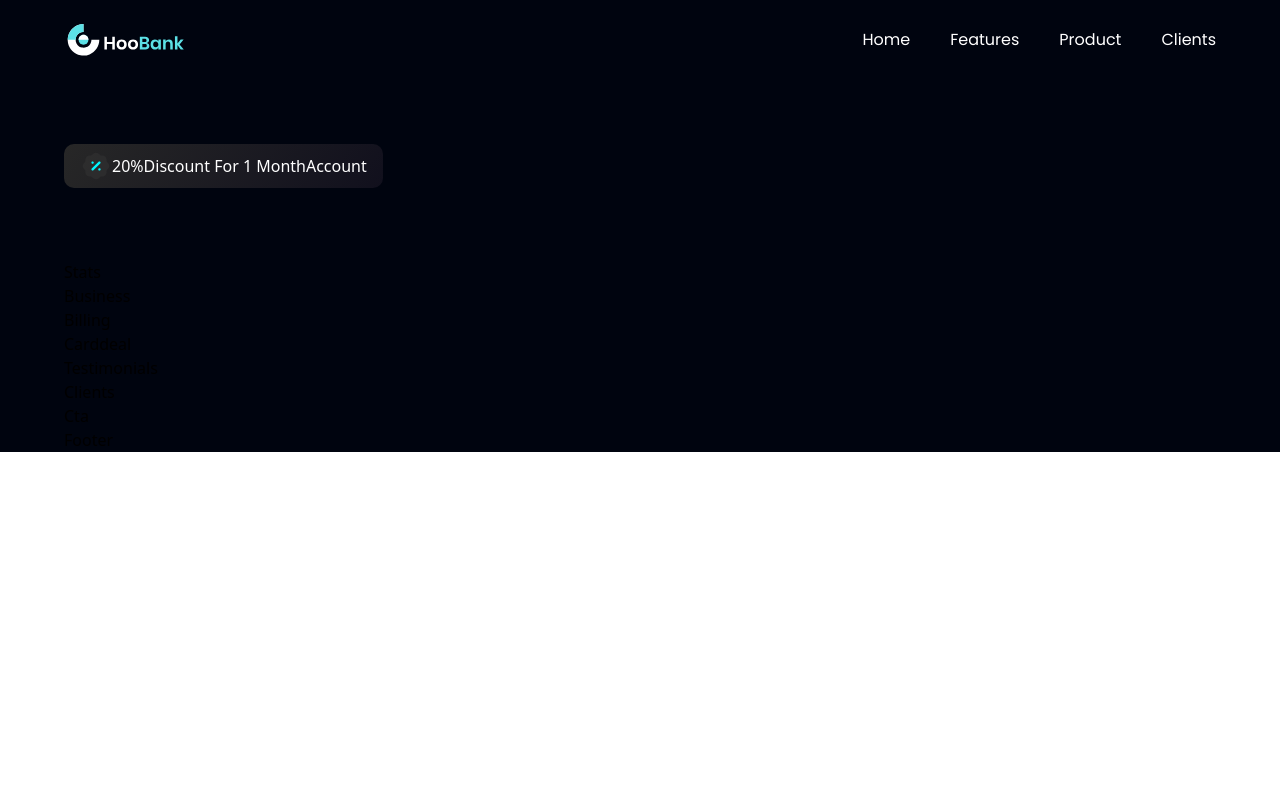
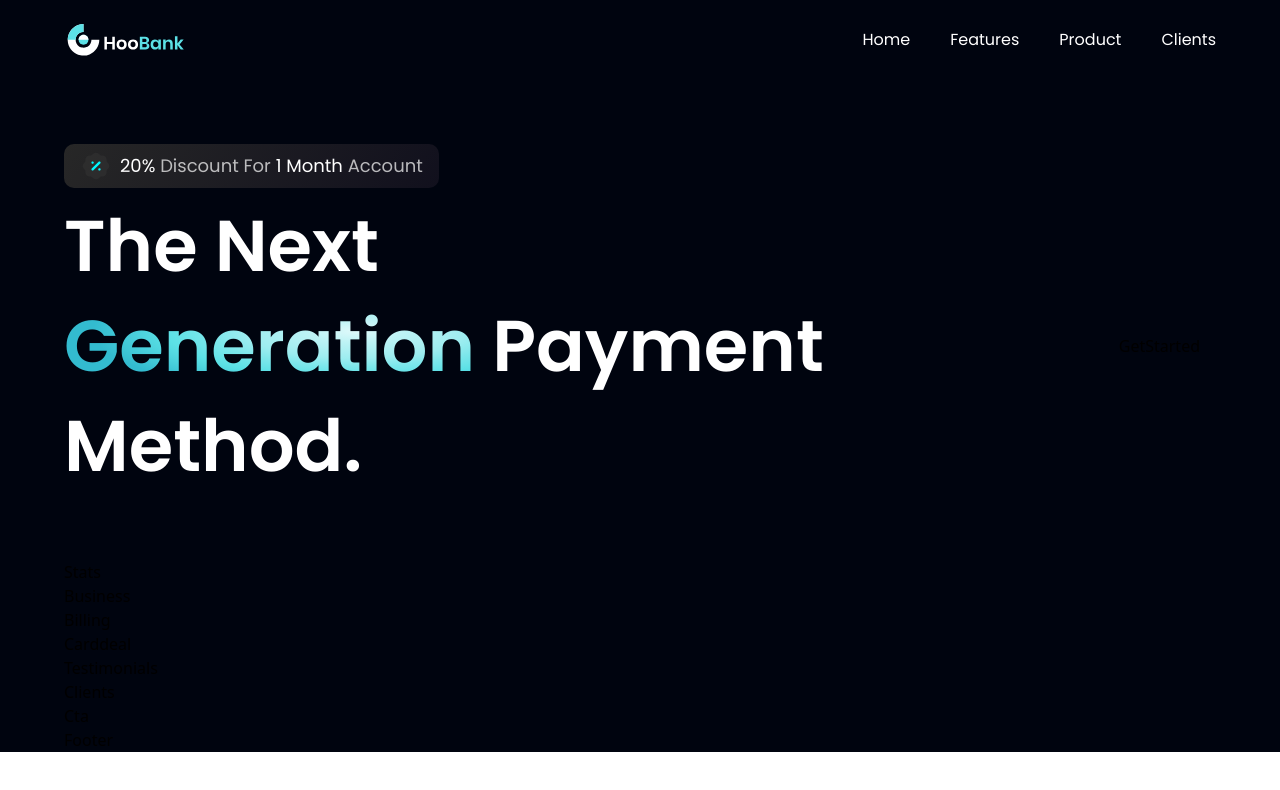
Before and after one commit to AdugboAghogho/bank_modern_app, a React (Vite) app in the folder bank_modern_app/: page / in a window 1280 px wide. Shown: the top 790 px of the page. Built offline with nearby package versions, Linux system fonts and the light colour scheme.

Commit message:
getstarted

```diff
--- a/bank_modern_app/src/components/Hero.jsx
+++ b/bank_modern_app/src/components/Hero.jsx
@@ -1,6 +1,7 @@
 import React from 'react'
 import styles from '../style'
 import { discount, robot } from '../assets'
+import GetStarted from './GetStarted';
 
 const Hero = () => (
   <section id='home' className={`flex md:flex-row flex-col ${styles.paddingY}`}>
@@ -11,12 +12,24 @@ const Hero = () => (
           alt="discount"
           className="w-[32px] h-[32px]"
         />
-        <p className="text-white">
-          <span className='text-white'>20%</span>
+        <p className={`${styles.paragraph} ml-2`}>
+          <span className='text-white'>20% </span>
           Discount For {" "}
-          <span className='text-white'>1 Month</span>
+          <span className='text-white'>1 Month </span>
           Account
         </p>
+      </div>
+
+      <div className="flex flex-row justify-between items-center w-full">
+        <h1 className='flex-1 font-poppins font-semibold ss:text-[72px] text-[52px] text-white ss:leading-[100px] leading-[75px]'>
+          The Next <br className='sm:block hidden' /> {" "}
+          <span className='text-gradient'>Generation</span> {" "}
+          Payment Method.
+        </h1>
+
+        <div className="ss:flex hidden md:mr-4 mr-0">
+          <GetStarted />
+        </div>
       </div>
     </div>
   </section>
```
